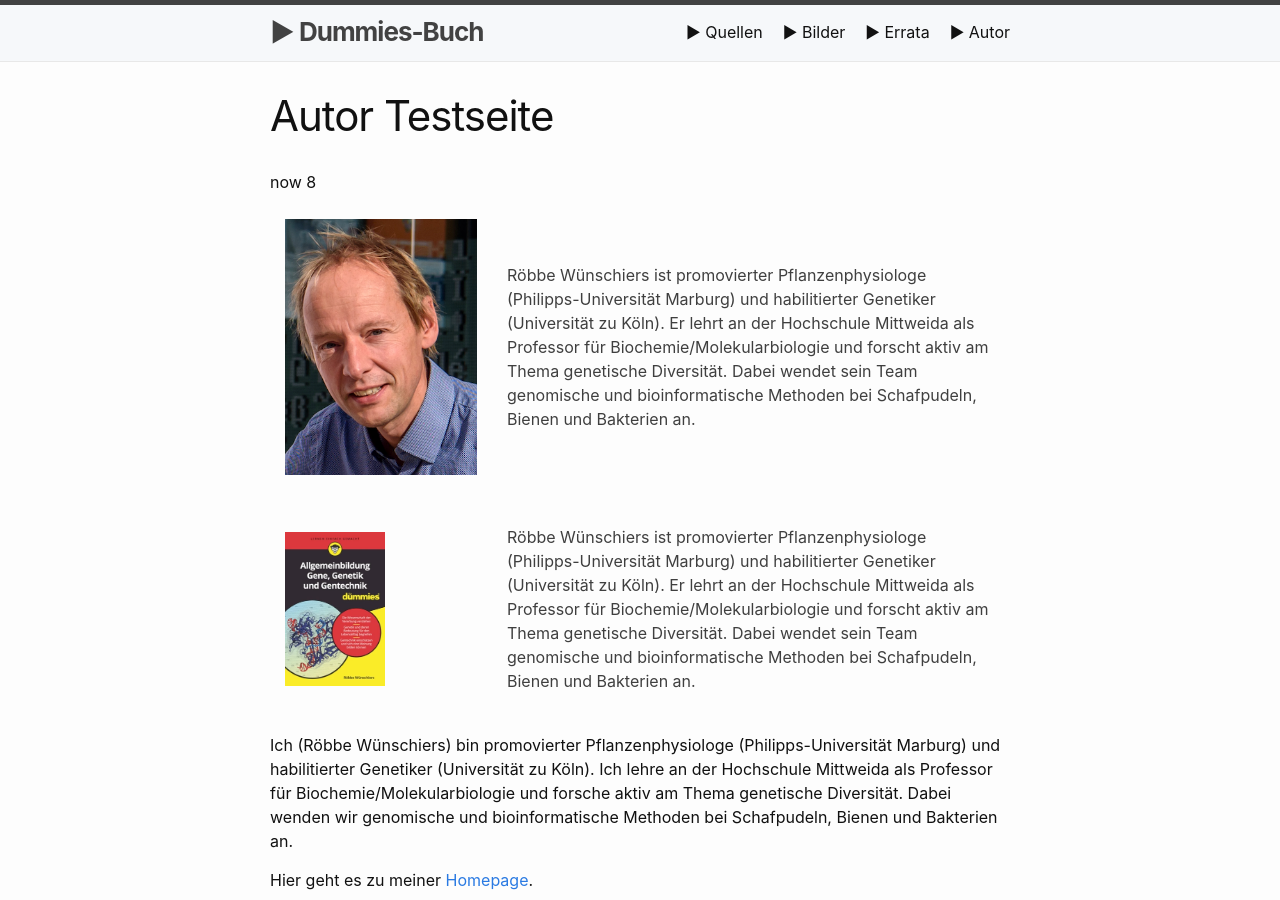
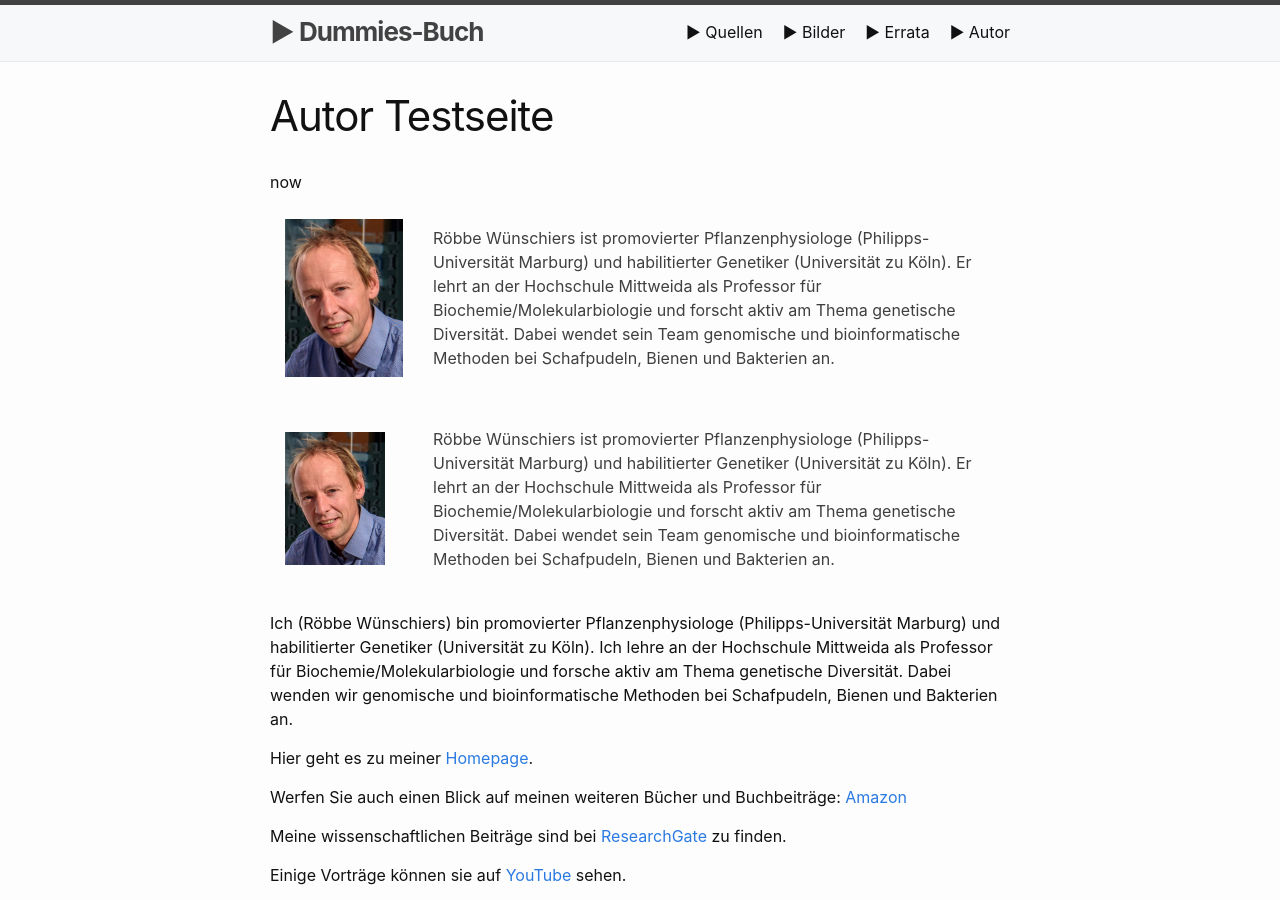
Before and after one commit to awkologist/dummie, a Jekyll site: the page built from autor-play.md, in a window 1280 px wide and 900 px high. Built offline with Jekyll 4.4.1, drawn with Linux system fonts in a browser that asks for light colours; Markdown is read by kramdown in place of the engine named in the settings.

Commit message:
Update autor-play.md

```diff
--- a/autor-play.md
+++ b/autor-play.md
@@ -4,19 +4,19 @@
 permalink: /autorplay/
 ---
 
-now 8
+now
 
 <table>
   <tr>
-    <td style="width:30%"><img src="/dummie/rwsmall.png" alt="Autor"></td>
-    <td style="width:70%">Röbbe Wünschiers ist promovierter Pflanzenphysiologe (Philipps-Universität Marburg) und habilitierter Genetiker (Universität zu Köln). Er lehrt an der Hochschule Mittweida als Professor für Biochemie/Molekularbiologie und forscht aktiv am Thema genetische Diversität. Dabei wendet sein Team genomische und bioinformatische Methoden bei Schafpudeln, Bienen und Bakterien an. </td>
+    <td style="width:20%"><img src="/dummie/rwsmall.png" alt="Autor" class="responsive"></td>
+    <td style="width:80%">Röbbe Wünschiers ist promovierter Pflanzenphysiologe (Philipps-Universität Marburg) und habilitierter Genetiker (Universität zu Köln). Er lehrt an der Hochschule Mittweida als Professor für Biochemie/Molekularbiologie und forscht aktiv am Thema genetische Diversität. Dabei wendet sein Team genomische und bioinformatische Methoden bei Schafpudeln, Bienen und Bakterien an. </td>
   </tr>
  </table>
 
  <table>
   <tr>
-    <td style="width:30%"><img src="/dummie/cover-dummie.png" alt="Cover" width="100px" class="responsive"></td>
-    <td style="width:70%">Röbbe Wünschiers ist promovierter Pflanzenphysiologe (Philipps-Universität Marburg) und habilitierter Genetiker (Universität zu Köln). Er lehrt an der Hochschule Mittweida als Professor für Biochemie/Molekularbiologie und forscht aktiv am Thema genetische Diversität. Dabei wendet sein Team genomische und bioinformatische Methoden bei Schafpudeln, Bienen und Bakterien an. </td>
+    <td style="width:20%"><img src="/dummie/rwsmall.png" alt="Cover" width="100px" class="responsive"></td>
+    <td style="width:80%">Röbbe Wünschiers ist promovierter Pflanzenphysiologe (Philipps-Universität Marburg) und habilitierter Genetiker (Universität zu Köln). Er lehrt an der Hochschule Mittweida als Professor für Biochemie/Molekularbiologie und forscht aktiv am Thema genetische Diversität. Dabei wendet sein Team genomische und bioinformatische Methoden bei Schafpudeln, Bienen und Bakterien an. </td>
   </tr>
  </table>
 
```
